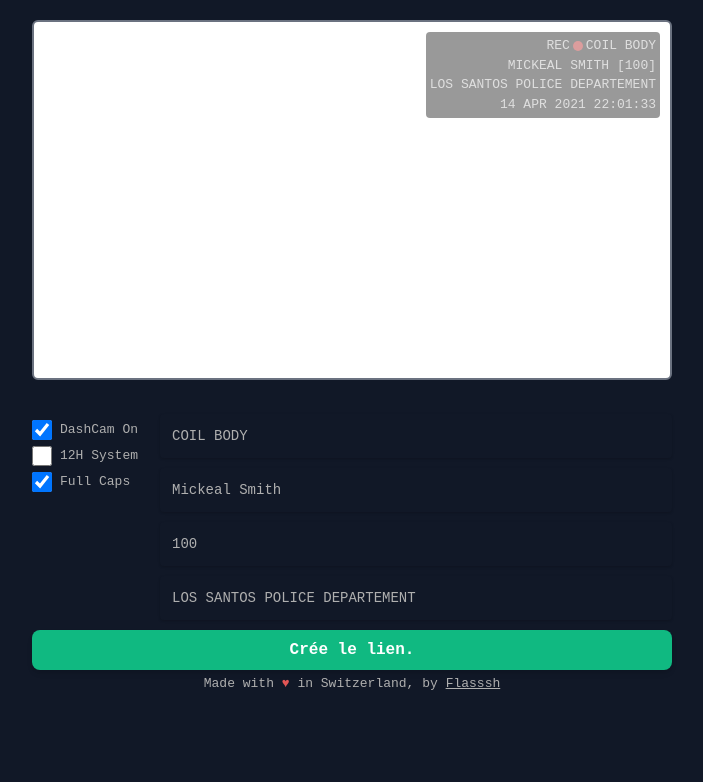
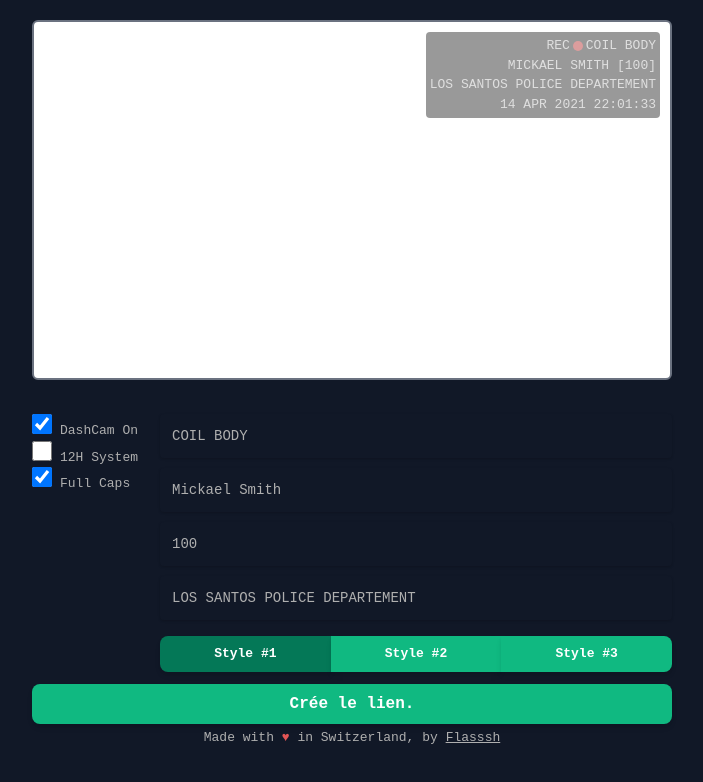
Before and after one commit to Flasssh/fivem-bodycam-overlay, a React (Vite) app: page / in a window 1280 px wide. Shown: the top 782 px of the page, without its empty margins (288-991 px from the left). Built offline with nearby package versions, Linux system fonts and the light colour scheme.

Commit message:
Style Selector

```diff
--- a/src/components/BodyCam/index.tsx
+++ b/src/components/BodyCam/index.tsx
@@ -49,11 +49,11 @@ export function BodyCam({
   let playerDepartement;
 
   if (fullCaps) {
-    brandDashCam = cameraBrand.toUpperCase() || 'COIL BODY';
+    brandDashCam = cameraBrand.toUpperCase() || 'FIVEMBRAND';
     playerName = name.toUpperCase() || defaultName.toUpperCase();
     playerDepartement = departement.toUpperCase() || 'LOS SANTOS POLICE DEPARTEMENT';
   } else {
-    brandDashCam = cameraBrand || 'COIL BODY';
+    brandDashCam = cameraBrand || 'FIVEMBRAND';
     playerName = name || defaultName;
     playerDepartement = departement || 'Los Santos Police Departement';
   }
--- a/src/components/BodyCamConfigurator/index.tsx
+++ b/src/components/BodyCamConfigurator/index.tsx
@@ -4,15 +4,17 @@ import { BodyCam } from '../BodyCam';
 
 export function BodyCamConfigurator() {
   const [brandCamera, setBrandName] = useState('COIL BODY');
-  const [policeName, setPoliceName] = useState('Mickeal Smith');
+  const [policeName, setPoliceName] = useState('Mickael Smith');
   const [policeDepartement, setPoliceDepartement] = useState(
     'LOS SANTOS POLICE DEPARTEMENT',
   );
   const [policerMatricule, setPolicerMatricule] = useState(100);
+
   const [fullCaps, setFullCaps] = useState(true);
-
   const [dashCamStatus, setDashCamStatus] = useState(true);
   const [twelveHoursSys, setTwelveHoursSys] = useState(false);
+
+  const [groupButtonNumber, setButtonNumber] = useState(1);
 
   let link = `http://localhost:3000/overlay/?cameraBrand=${brandCamera}&policeName=${policeName}&policeDepartement=${policeDepartement}&policeNumber=${policerMatricule}&dashcamstatus=${dashCamStatus}&twelvehours=${twelveHoursSys}&fullcaps=${fullCaps}`;
 
@@ -70,6 +72,31 @@ export function BodyCamConfigurator() {
           />
         </div>
         <div className="configurator5">
+          <div className="inline-flex">
+            <button
+              onFocus={() => setButtonNumber(1)}
+              className={`${
+                groupButtonNumber === 1 ? 'active' : ''
+              } py-2 px-4 bg-emerald-500 text-white font-semibold rounded-l-lg bg-green-500 focus:bg-green-700 hover:bg-green-600 shadow-md focus:outline-none w-full`}>
+              Style #1
+            </button>
+            <button
+              onFocus={() => setButtonNumber(2)}
+              className={`${
+                groupButtonNumber === 2 ? 'active' : ''
+              } py-2 px-4 bg-emerald-500 text-white font-semibold bg-green-500 focus:bg-green-700 hover:bg-green-600 shadow-md focus:outline-none w-full`}>
+              Style #2
+            </button>
+            <button
+              onFocus={() => setButtonNumber(3)}
+              className={`${
+                groupButtonNumber === 3 ? 'active' : ''
+              } py-2 px-4 bg-emerald-500 text-white font-semibold rounded-r-lg bg-green-500 focus:bg-green-700 hover:bg-green-600 shadow-md focus:outline-none w-full`}>
+              Style #3
+            </button>
+          </div>
+        </div>
+        <div className="configurator6">
           <div>
             <input
               type="checkbox"
@@ -99,13 +126,13 @@ export function BodyCamConfigurator() {
           </div>
         </div>
         <div
-          className="configurator6"
+          className="configurator7"
           data-tip="Vous pouvez créer un lien qui vous permettra de l'afficher sur votre live.">
           <a
             target="_blank"
             onClick={() => navigator.clipboard.writeText(link)}
             href={link}
-            className="py-2 px-4 bg-emerald-500 text-white font-semibold rounded-lg bg-green-500 shadow-md focus:outline-none w-full"
+            className="py-2 px-4 bg-emerald-500 text-white font-semibold rounded-lg duration-150 bg-green-500 hover:bg-green-600 shadow-md focus:outline-none w-full"
             rel="noreferrer">
             Crée le lien.
           </a>
--- a/src/style/main.scss
+++ b/src/style/main.scss
@@ -1,3 +1,7 @@
+.active {
+    background-color: rgba(4, 120, 87, 1);
+}
+
 .container {
     min-width: 640px;
     width: 50%;
@@ -19,7 +23,7 @@
 .grid-configurator {
     display: grid;
     grid-template-columns: repeat(5, 1fr);
-    grid-template-rows: repeat(5, 1fr);
+    grid-template-rows: repeat(6, 1fr);
     grid-column-gap: 0px;
     grid-row-gap: 0px;
 }
@@ -41,7 +45,7 @@
 }
 
 .configurator5 {
-    grid-area: 1 / 1 / 5 / 2;
+    grid-area: 5 / 2 / 6 / 6;
 }
 
 .configurator5>div {
@@ -50,10 +54,14 @@
 }
 
 .configurator6 {
-    grid-area: 5 / 1 / 6 / 6;
+    grid-area: 1 / 1 / 6 / 2;
 }
 
-.configurator6 > a{
+.configurator7 {
+    grid-area: 6 / 1 / 7 / 6;
+}
+
+.configurator7>a {
     display: inline-block;
     text-align: center;
     font-weight: bold;
```
